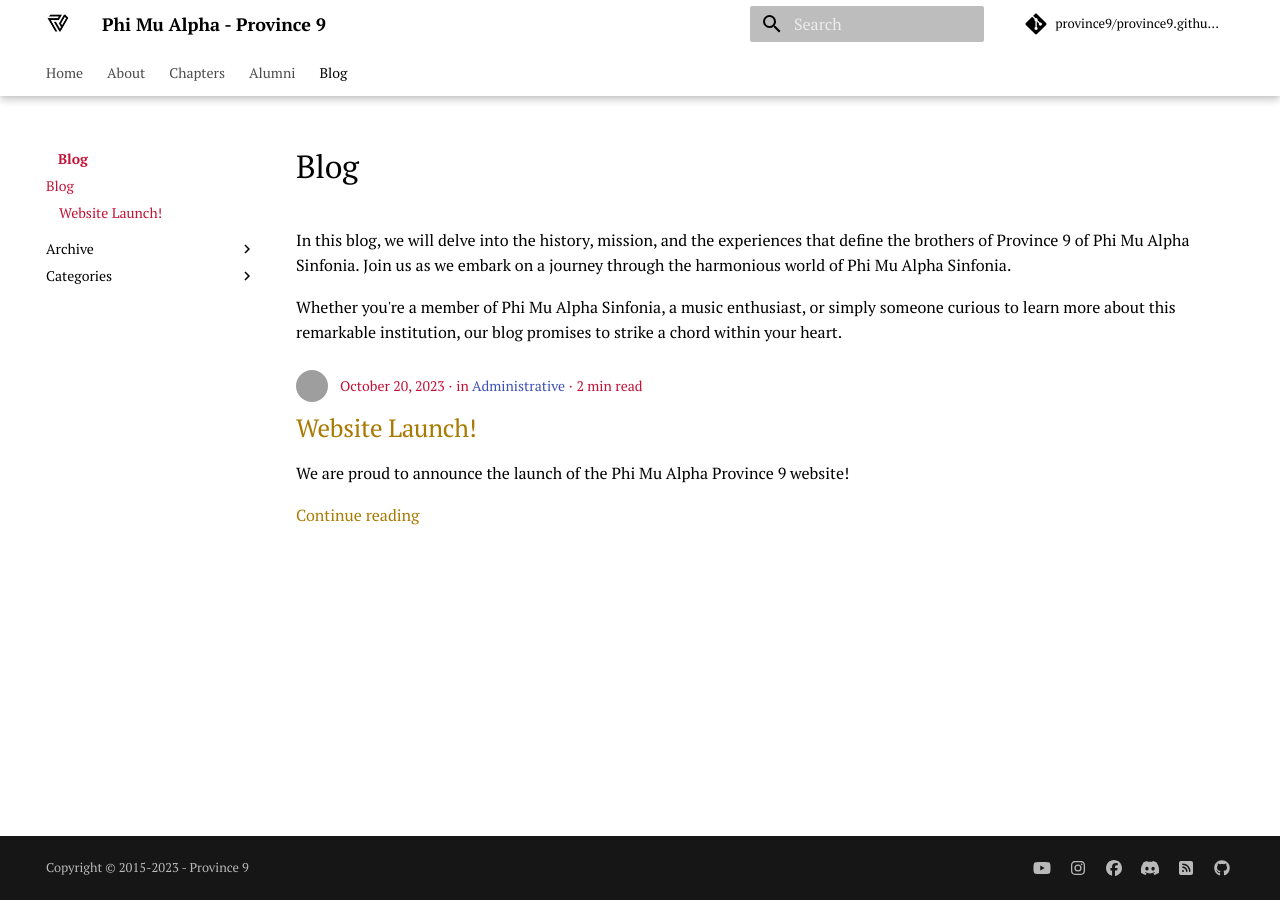
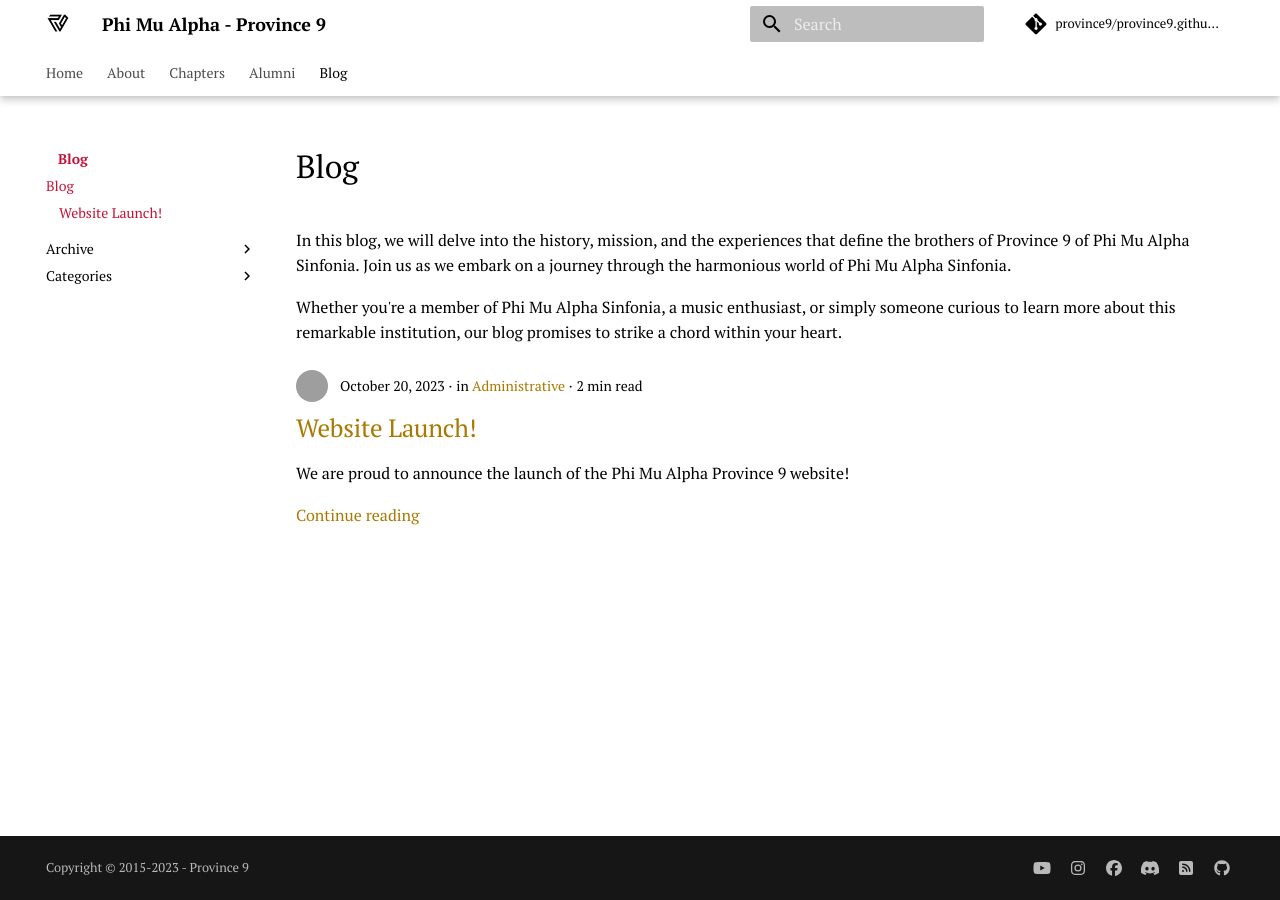
Before and after one commit to Province9/province9.github.io, an MkDocs documentation site: the page built from docs/blog/index.md, in a window 1280 px wide. Built offline with MkDocs 1.6.1 and Material for MkDocs 9.7.7, drawn with Linux system fonts in a browser that asks for light colours; comment, search, counter and statistics services are not loaded; grey boxes are pictures that could not be loaded.

Commit message:
slight text styling tweak on blog post metadata

```diff
--- a/docs/stylesheets/extra.css
+++ b/docs/stylesheets/extra.css
@@ -8,8 +8,13 @@
     --md-primary-bg-color: #000000;
     --md-default-bg-color: #FFFFFF;
     --md-accent-fg-color: #C41237;
+    --md-typeset-a-color: #A87A00;
+    --md-accent-bg-color: #A87A00;
+}
 
-    --md-accent-bg-color: #A87A00;
+
+.md-meta {
+    color: unset;
 }
 
 .md-typeset a {
```
